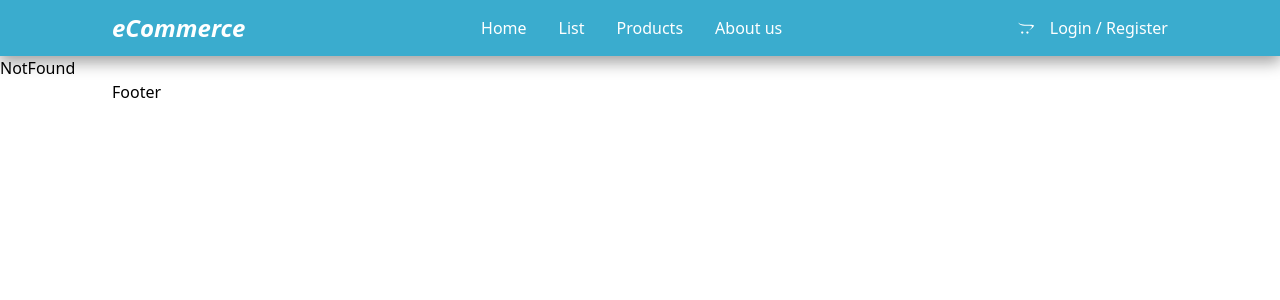
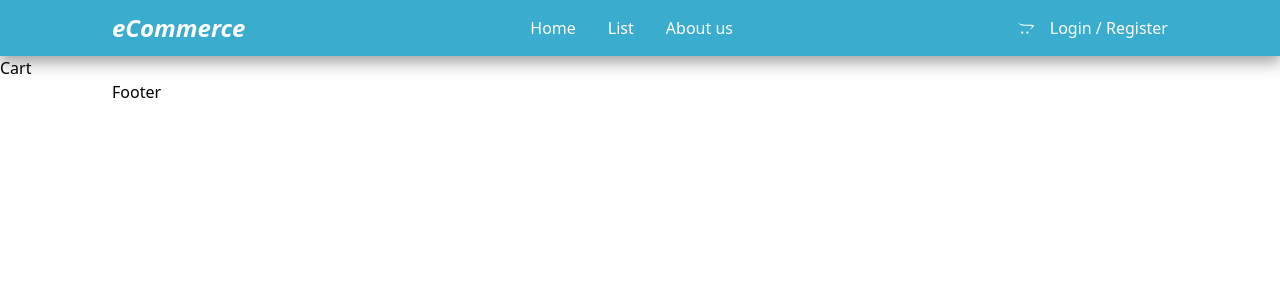
Before and after one commit to 25mohit/rapid-supplies, a React (Create React App) app: page /cart in a window 1280 px wide. Shown: the top 300 px of the page. Built offline with nearby package versions, Linux system fonts and the light colour scheme.

Commit message:
Redux, Redux-Toolkit, Redux Persist Integrated for proper state mangement

```diff
--- a/package.json
+++ b/package.json
@@ -3,15 +3,19 @@
   "version": "0.1.0",
   "private": true,
   "dependencies": {
+    "@reduxjs/toolkit": "^2.3.0",
     "@testing-library/jest-dom": "^5.17.0",
     "@testing-library/react": "^13.4.0",
     "@testing-library/user-event": "^13.5.0",
+    "axios": "^1.7.7",
     "firebase": "^10.14.1",
     "react": "^18.3.1",
     "react-dom": "^18.3.1",
     "react-icons": "^5.3.0",
+    "react-redux": "^9.1.2",
     "react-router-dom": "^6.27.0",
     "react-scripts": "5.0.1",
+    "redux-persist": "^6.0.0",
     "web-vitals": "^2.1.4"
   },
   "scripts": {
--- a/src/App.js
+++ b/src/App.js
@@ -9,6 +9,7 @@ import NotFound from './components/Pages/NotFound';
 import HeroSection from './components/Section/HeroSection';
 import Footer from './components/utils/Helpers/Footer';
 import List from './components/Pages/List';
+import Cart from './components/Pages/Cart';
 function App() {
 
   return (
@@ -19,6 +20,7 @@ function App() {
         <Route path='/list' exact element={<List />} />
         <Route path='/user' element={<User />} />
         <Route path='/dashboard' element={<Dashboard />} />
+        <Route path='/cart' element={<Cart />} />
         <Route path='*' element={<NotFound />} />
       </Routes>
       <Footer />
--- /dev/null
+++ b/src/components/Pages/Cart.jsx
@@ -0,0 +1,13 @@
+import React from 'react'
+import { useSelector } from 'react-redux'
+
+const Cart = () => {
+    const cart = useSelector(state => state.cart)
+    console.log("cart", cart);
+
+  return (
+    <div>Cart</div>
+  )
+}
+
+export default Cart
--- a/src/components/utils/Helpers/Navbar.jsx
+++ b/src/components/utils/Helpers/Navbar.jsx
@@ -25,13 +25,12 @@ export default function Navbar() {
         <div className="hidden md:flex space-x-8 text-md">
           <Link to="/" className="cursor-pointer hover:text-gray-400 transition duration-300">Home</Link>
           <Link to="list" className="cursor-pointer hover:text-gray-400 transition duration-300">List</Link>
-          <Link to="/" className="cursor-pointer hover:text-gray-400 transition duration-300">Products</Link>
           <Link to="/" className="cursor-pointer hover:text-gray-400 transition duration-300">About us</Link>
         </div>
 
         {/* Login Link */}
         <div className="md:items-center gap-4 hidden md:flex ">
-          <FaOpencart />
+          <Link to='cart'><FaOpencart /></Link>
           <Link to='user'>Login / Register</Link>
         </div>
 
@@ -60,15 +59,14 @@ export default function Navbar() {
             List
           </Link>
           <Link to='/' onClick={toggleMenu} className="block text-xl hover:text-gray-400 transition duration-300">
-            Products
-          </Link>
-          <Link to='/' onClick={toggleMenu} className="block text-xl hover:text-gray-400 transition duration-300">
             About us
           </Link>
           <Link to='user' onClick={toggleMenu} className="block text-xl hover:text-gray-400 transition duration-300">
             Login / Register
           </Link>
-          <FaOpencart className='text-2xl' />
+          <Link to='cart'>
+            <FaOpencart className='text-2xl' />
+          </Link>
         </div>
       </div>
     </nav>
--- a/src/index.js
+++ b/src/index.js
@@ -2,10 +2,15 @@ import React from 'react';
 import ReactDOM from 'react-dom/client';
 import './index.css';
 import App from './App';
+import { Provider } from 'react-redux';
+import { persistor, store } from './redux/store';
+import { PersistGate } from 'redux-persist/integration/react';
 
 const root = ReactDOM.createRoot(document.getElementById('root'));
 root.render(
-  <React.StrictMode>
-    <App />
-  </React.StrictMode>
+  <PersistGate persistor={persistor}>
+    <Provider store={store}>
+      <App />
+    </Provider>
+  </PersistGate>
 );
--- /dev/null
+++ b/src/redux/slices/cartSlice.js
@@ -0,0 +1,12 @@
+import { createSlice } from "@reduxjs/toolkit";
+
+const CartSlice = createSlice({
+    name: "cart",
+    initialState: {
+      cartList: []
+    },
+    reducers: {},
+    extraReducers: () => {}
+  });
+
+  export default CartSlice.reducer;
--- /dev/null
+++ b/src/redux/store.js
@@ -0,0 +1,25 @@
+import { combineReducers, configureStore } from "@reduxjs/toolkit";
+import CartReducer from './slices/cartSlice'
+import { persistReducer, persistStore } from "redux-persist";
+import storage from "redux-persist/lib/storage"
+
+const rootReducer = combineReducers({
+  cart: CartReducer
+});
+
+const persistConfig = {
+    key: 'root',
+    storage,
+    version: 1
+}
+
+const persistState = persistReducer(persistConfig, rootReducer)
+
+export const store = configureStore({
+    reducer : persistState,
+    middleware: (getDefaultMiddleware) => getDefaultMiddleware({
+        serializableCheck: false
+    })
+});
+
+export const persistor = persistStore(store)
```
Also changed, not shown: 2 other files (tests, documents, lock files or other folders).
